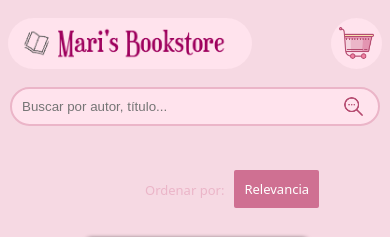
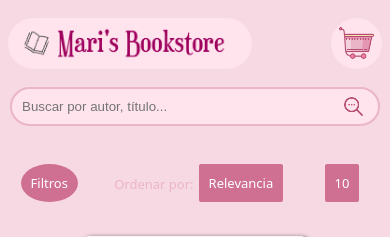
Before and after one commit to MariD3v/Mari_BookStore, a PHP site: page /pages/index.html in a window 390 px wide. Shown: the top 237 px of the page. Run offline with PHP 8.4, Linux system fonts and the light colour scheme.

Commit message:
Add files via upload

```diff
--- a/src/pages/index.html
+++ b/src/pages/index.html
@@ -34,18 +34,25 @@
               </div>
         </li>
         <ul class="barra-opciones">
+
             <div class="filtercontainer">
+                <div class="dropdownmenu0">
+                    <input type="checkbox" id="dropdownToggle0" class="dropdown-checkbox0">
+                    <label for="dropdownToggle0" class="filterbutton">Filtros</label>
+                    <div class="dropdowncontent0">
+                        <a href="#">..</a>
+                        <a href="#">..</a>
+                        <a href="#">..</a>
+                    </div>
+                </div>
+            </div>
 
-            </div>
-            <div class="mostrarpagcontainer">
-
-            </div>
             <div class="ordercontainer">
                 <p class="ordertext">Ordenar por: </p>
-                <div class="dropdownmenu">
-                    <input type="checkbox" id="dropdownToggle" class="dropdown-checkbox">
-                    <label for="dropdownToggle" class="orderbutton">Relevancia</label>
-                    <div class="dropdowncontent">
+                <div class="dropdownmenu2">
+                    <input type="checkbox" id="dropdownToggle2" class="dropdown-checkbox2">
+                    <label for="dropdownToggle2" class="orderbutton">Relevancia</label>
+                    <div class="dropdowncontent2">
                         <a href="#">Relevancia</a>
                         <a href="#">Más baratos primero</a>
                         <a href="#">Más caros primero</a>
@@ -53,6 +60,19 @@
                         <a href="#">Z-A</a>
                     </div>
                 </div>
+            </div>
+
+            <div class="mostrarpagcontainer">
+                <div class="dropdownmenu1">
+                    <input type="checkbox" id="dropdownToggle1" class="dropdown-checkbox1">
+                    <label for="dropdownToggle1" class="pagbutton">10</label>
+                    <div class="dropdowncontent1">
+                        <a href="#">10</a>
+                        <a href="#">20</a>
+                        <a href="#">40</a>
+                    </div>
+                </div>
+                <p class="pagtext">Libros/pág</p>
             </div>
         </ul>
         <div class="catalogo">
--- a/src/styles/style.css
+++ b/src/styles/style.css
@@ -99,6 +99,7 @@ input[type=buscar]:focus {
 
 .barra-navegacion #carrito{
     border-radius: 40px;
+    justify-content: space-between;
 }
 
 .carrito img {
@@ -110,20 +111,161 @@ input[type=buscar]:focus {
     display: none;
 }
 
+.barra-opciones{
+    justify-content: space-around;
+    display: flex;
+    width: 80%;
+    padding-left: 10%;
+    padding-right: 10%;
+}
+
+.filtercontainer{
+    display: flex;
+    list-style: none;
+    margin: 10px;
+    margin-top: 25px;
+}
+
+.filterbutton{
+    border-radius: 2px;
+    background-color: var(--md-color);
+    color: white;
+    padding: 10px;
+    font-size: 14px;
+    border-radius: 100%;
+    border: none;
+    cursor: pointer;
+}
+
+.dropdownmenu0 {
+    position: relative;
+    display: inline-block;
+    margin: 5px;
+    margin-top: 10px;
+}
+
+.dropdowncontent0 {
+    display: none;
+    position:absolute;
+    background-color: rgb(255, 255, 255);
+    min-width: 35px;
+    box-shadow: 0px 2px 2px rgb(183, 183, 183);
+    border-radius:2px;
+    z-index: 1000;
+    font-size: 14px;
+    margin-top: 10px;
+}
+
+.dropdowncontent0 a {
+    color: var(--d-color);
+    padding: 5px 5px;
+    text-decoration: none;
+    display: block;
+}
+
+.dropdown-checkbox0 {
+    display: none;
+}
+
+.dropdowncontent0 a:hover {
+    background-color: var(--lm-color);
+}
+
+.dropdownmenu0:hover .filterbutton {
+    background-color: var(--m-color);
+}
+
+.dropdown-checkbox0:checked + .filterbutton {
+    background-color: var(--m-color);
+}
+
+.dropdown-checkbox0:checked + .filterbutton + .dropdowncontent0 {
+    display: block;
+}
+
+.mostrarpagcontainer{
+    display: flex;
+    list-style: none;
+    margin: 10px;
+    margin-top: 25px;
+    padding-right: 10px;
+}
+
+.pagtext{
+    color: var(--lm-color);
+    margin: 0;
+    margin-top:14px;
+    white-space: nowrap;
+}
+
+.pagbutton{
+    border-radius: 2px;
+    background-color: var(--md-color);
+    color: white;
+    padding: 10px;
+    font-size: 14px;
+    border: none;
+    cursor: pointer;
+    margin-right: 10%;
+}
+
+.dropdownmenu1 {
+    position: relative;
+    display: inline-block;
+    margin: 5px;
+    margin-top: 10px;
+}
+
+.dropdowncontent1 {
+    display: none;
+    position:absolute;
+    background-color: rgb(255, 255, 255);
+    min-width: 35px;
+    box-shadow: 0px 2px 2px rgb(183, 183, 183);
+    border-radius:2px;
+    z-index: 1000;
+    font-size: 14px;
+    margin-top: 10px;
+}
+
+.dropdowncontent1 a {
+    color: var(--d-color);
+    padding: 5px 5px;
+    text-decoration: none;
+    display: block;
+}
+
+.dropdown-checkbox1 {
+    display: none;
+}
+
+.dropdowncontent1 a:hover {
+    background-color: var(--lm-color);
+}
+
+.dropdownmenu1:hover .pagbutton {
+    background-color: var(--m-color);
+}
+
+.dropdown-checkbox1:checked + .pagbutton {
+    background-color: var(--m-color);
+}
+
+.dropdown-checkbox1:checked + .pagbutton + .dropdowncontent1 {
+    display: block;
+}
+
 .ordercontainer{
     display: flex;
     list-style: none;
-    padding-top: 25px;
-    margin: 0;
-    width: 100%;
-
+    margin: 10px;
+    margin-top: 25px;
 }
 
 .ordertext{
     color: var(--lm-color);
     margin: 0;
     margin-top:14px;
-    margin-left: 70%;
     white-space: nowrap;
 }
 
@@ -138,13 +280,14 @@ input[type=buscar]:focus {
     margin-right: 10%;
 }
 
-.dropdownmenu {
+.dropdownmenu2 {
     position: relative;
     display: inline-block;
-    margin: 10px;
+    margin: 5px;
+    margin-top: 10px;
 }
 
-.dropdowncontent {
+.dropdowncontent2 {
     display: none;
     position:absolute;
     background-color: rgb(255, 255, 255);
@@ -156,30 +299,30 @@ input[type=buscar]:focus {
     margin-top: 10px;
 }
 
-.dropdowncontent a {
+.dropdowncontent2 a {
     color: var(--d-color);
     padding: 5px 5px;
     text-decoration: none;
     display: block;
 }
 
-.dropdown-checkbox {
+.dropdown-checkbox2 {
     display: none;
 }
 
-.dropdowncontent a:hover {
+.dropdowncontent2 a:hover {
     background-color: var(--lm-color);
 }
 
-.dropdownmenu:hover .orderbutton {
+.dropdownmenu2:hover .orderbutton {
     background-color: var(--m-color);
 }
 
-.dropdown-checkbox:checked + .orderbutton {
+.dropdown-checkbox2:checked + .orderbutton {
     background-color: var(--m-color);
 }
 
-.dropdown-checkbox:checked + .orderbutton + .dropdowncontent {
+.dropdown-checkbox2:checked + .orderbutton + .dropdowncontent2 {
     display: block;
 }
 
@@ -304,11 +447,35 @@ input[type=buscar]:focus {
         margin: 10px;
     }
 
+    .barra-opciones{
+        width: 100%;
+        padding: 0;
+        margin-top: 0;
+    }
+
+    .filterbutton{
+        font-size: small;
+    }
+
+    .dropdowncontent0 {
+        font-size: small;
+    }
+
+    .pagtext{
+        display: none;
+    }
+
+    .pagbutton{
+        font-size: small;
+    }
+
+    .dropdowncontent1 {
+        font-size: small;
+    }
     .ordertext{
         color: var(--lm-color);
         margin: 0;
         margin-top:14px;
-        margin-left: 30%;
         white-space: nowrap;
         font-size: small;
     }
@@ -317,7 +484,7 @@ input[type=buscar]:focus {
         font-size: small;
     }
 
-    .dropdowncontent {
+    .dropdowncontent2 {
         font-size: small;
     }
 
```
